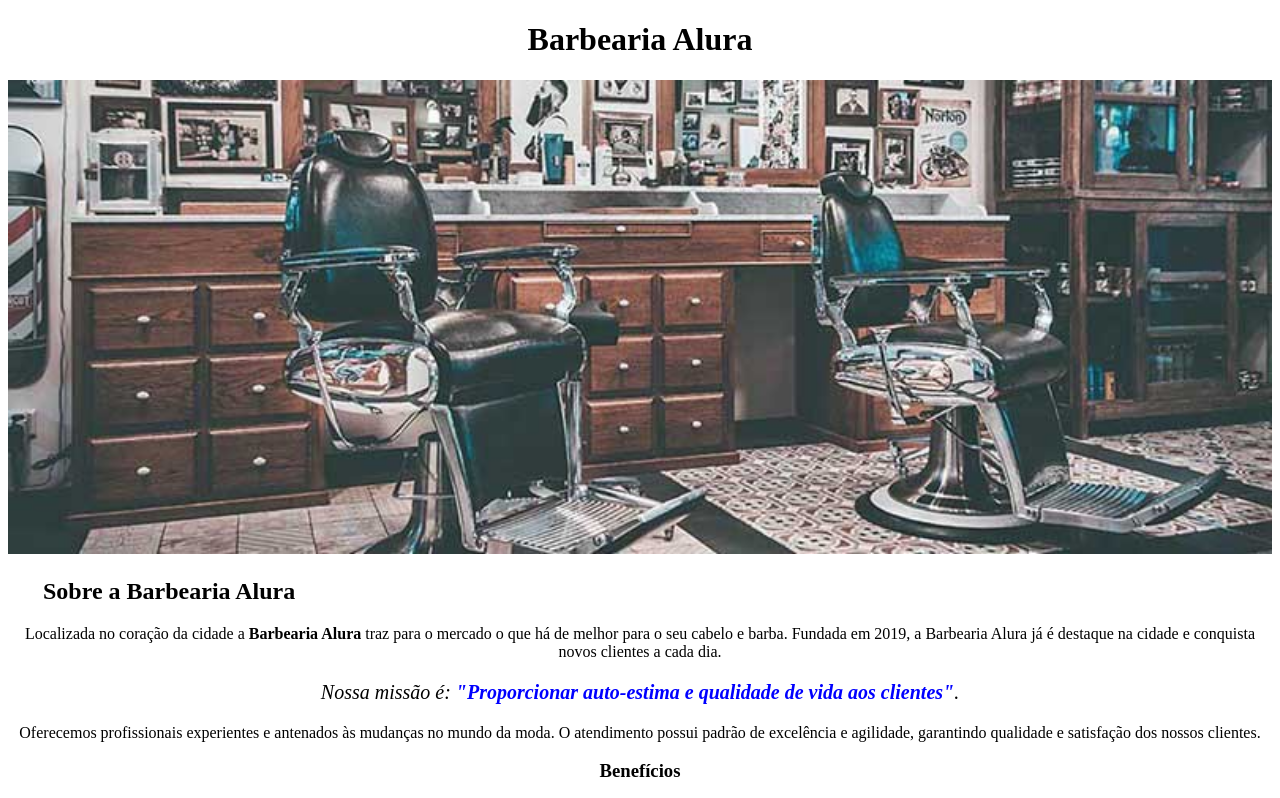
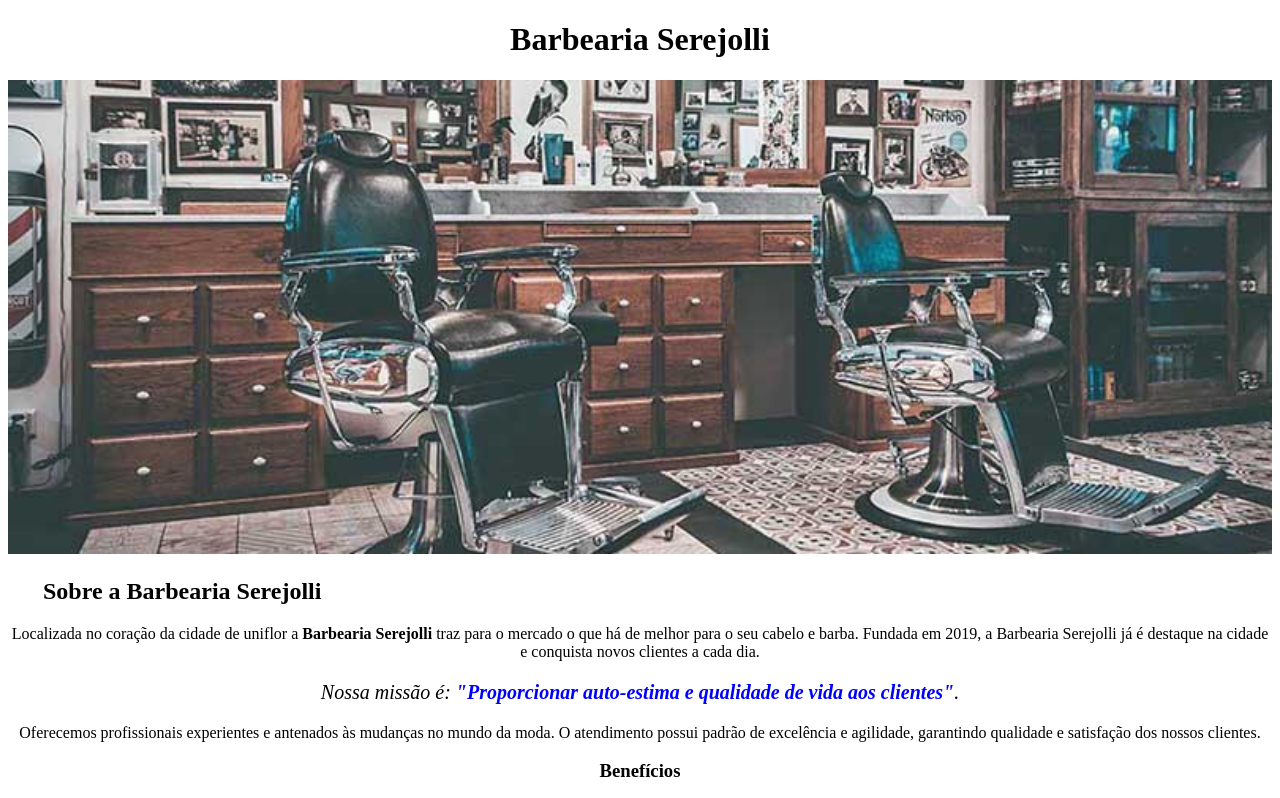
Before and after one commit to V01P7UN3D/BARBEARIA-SEREJOLLI, a plain HTML site: page index.html in a window 1280 px wide. Shown: the top 798 px of the page. Drawn offline with Linux system fonts and the light colour scheme.

Commit message:
Update index.html
Signed-off-by: V01P 7UN3D <136726928+V01P7UN3D@users.noreply.github.com>

```diff
--- a/index.html
+++ b/index.html
@@ -2,19 +2,19 @@
 <html lang="pt-br">
 	<head>
 		<meta charset="UTF-8">
-		<title>Barbearia Alura</title>
+		<title>Barbearia Serejolli</title>
 		<link rel="stylesheet" href="style.css">
 	</head>
 
 	<body>
 		<header>
-			<h1 class="titulo-centralizado">Barbearia Alura</h1>
+			<h1 class="titulo-centralizado">Barbearia Serejolli</h1>
 		</header>
 		<img id="banner" src="banner.jpg">
     <div class="Principal">
-		<h2 class="titulo-principal">Sobre a Barbearia Alura</h2>
+		<h2 class="titulo-principal">Sobre a Barbearia Serejolli</h2>
 
-		<p>Localizada no coração da cidade a <strong>Barbearia Alura</strong> traz para o mercado o que há de melhor para o seu cabelo e barba. Fundada em 2019, a Barbearia Alura já é destaque na cidade e conquista novos clientes a cada dia.</p>
+		<p>Localizada no coração da cidade de uniflor a <strong>Barbearia Serejolli</strong> traz para o mercado o que há de melhor para o seu cabelo e barba. Fundada em 2019, a Barbearia Serejolli já é destaque na cidade e conquista novos clientes a cada dia.</p>
 
 		<p id="missao"><em>Nossa missão é: <strong>"Proporcionar auto-estima e qualidade de vida aos clientes"</strong>.</em></p>
 
```
